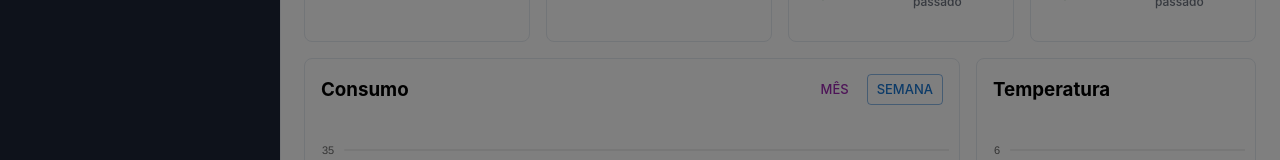
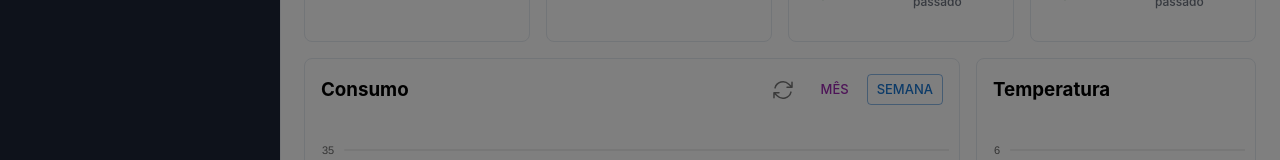
Before and after one commit to yJbandeira/WEB.PORTAL.AQUAMONITOR, a React (Create React App) app: page / in a window 1280 px wide. Shown: the part 198-358 px from the top of the page. Built offline with nearby package versions, Linux system fonts and the light colour scheme; no server answers.

Commit message:
adicionando botão de refresh

```diff
--- a/src/pages/dashboard/index.tsx
+++ b/src/pages/dashboard/index.tsx
@@ -1,5 +1,6 @@
 import CurrencyDollarIcon from "@heroicons/react/24/solid/CurrencyDollarIcon";
-import { Box, Button, Stack, SvgIcon } from "@mui/material";
+import ArrowPathIcon from "@heroicons/react/24/solid/ArrowPathIcon";
+import { Box, Button, IconButton, Stack, SvgIcon } from "@mui/material";
 import IncomeAreaChart from "../../components/bar-chart";
 import "./index.scss";
 import { useEffect, useState } from "react";
@@ -175,11 +176,11 @@ export default function MainDashboard() {
     });
 
     validGainLossConsumoMes(consumoMeses);
-    validGainLossTarifaMes(tarifaMeses)
+    validGainLossTarifaMes(tarifaMeses);
 
     setConsumoMes(consumoMesAtual?.mes);
     setConsumoTotalMes(consumoMesAtual?.total);
-    setTarifaMes(consumoMesAtual?.tarifa)
+    setTarifaMes(consumoMesAtual?.tarifa);
 
     setListaConsumoMeses(consumoMeses);
     setListaMeses(listaConMeses);
@@ -252,6 +253,11 @@ export default function MainDashboard() {
           width="70%"
           headerComponent={
             <Stack direction="row" alignItems="center" spacing={0}>
+              <IconButton onClick={() => getConsumo()}>
+                <SvgIcon>
+                  <ArrowPathIcon />
+                </SvgIcon>
+              </IconButton>
               <Button
                 size="small"
                 onClick={() => setSlot("month")}
```
